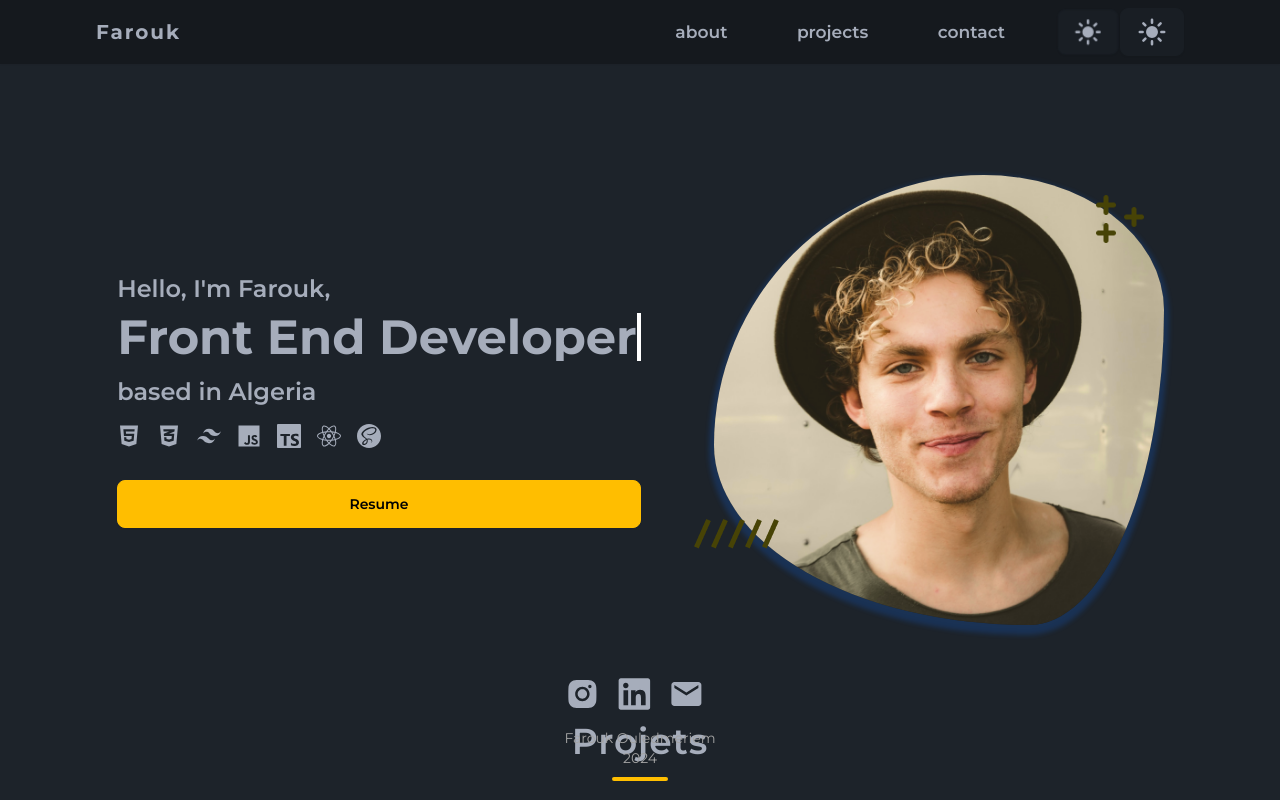
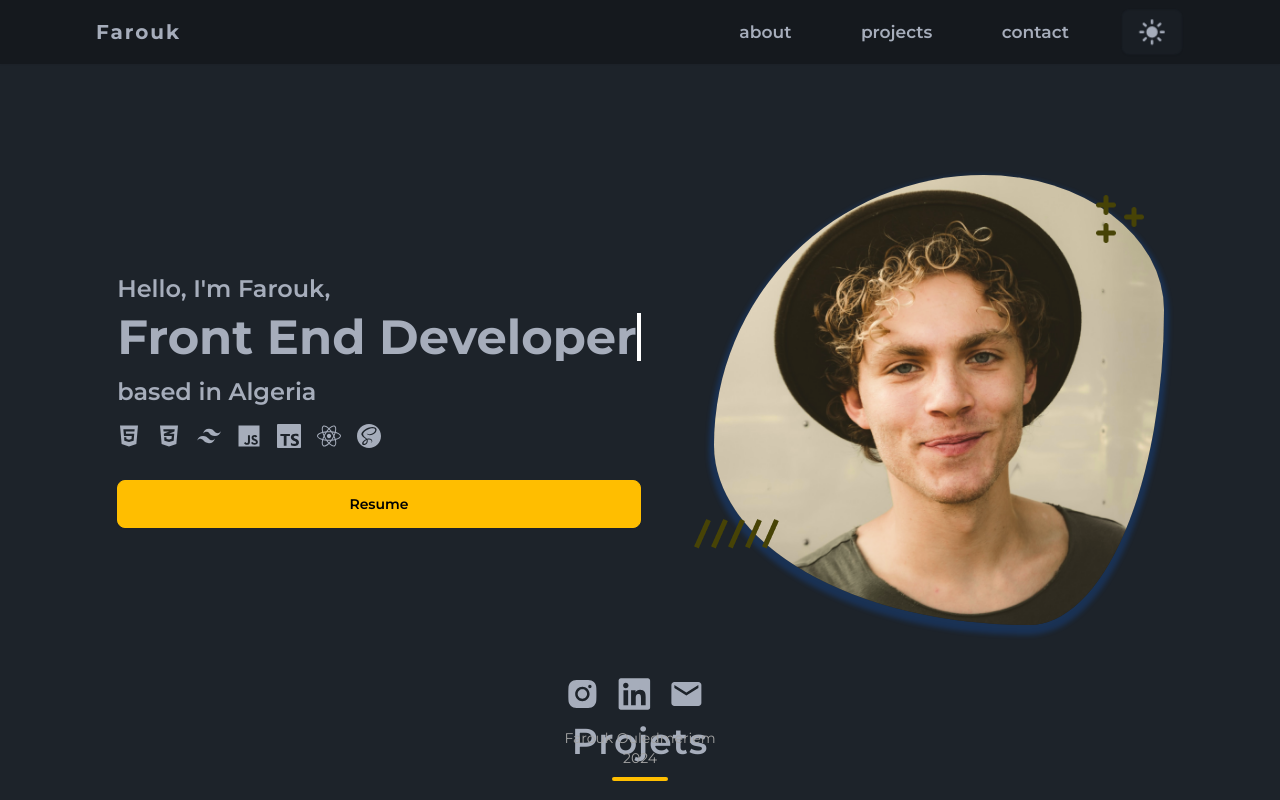
Before and after one commit to faroukq1/personal-portfolio, a React (Vite) app: page / in a window 1280 px wide. Shown: the top 800 px of the page. Built offline with nearby package versions, Linux system fonts and the light colour scheme.

Commit message:
fix navbar bug

```diff
--- a/src/component/Navbar.tsx
+++ b/src/component/Navbar.tsx
@@ -43,7 +43,9 @@ const Navbar = () => {
           </ul>
         </div>
         <div className="flex items-center gap-4">
-          <ToggleDarkMode />
+          <div className="xl:hidden">
+            <ToggleDarkMode />
+          </div>
           <div className="xl:hidden gap-4 dropdown dropdown-end">
             <div tabIndex={0} role="button" className="btn m-1">
               <GiHamburgerMenu />
```
